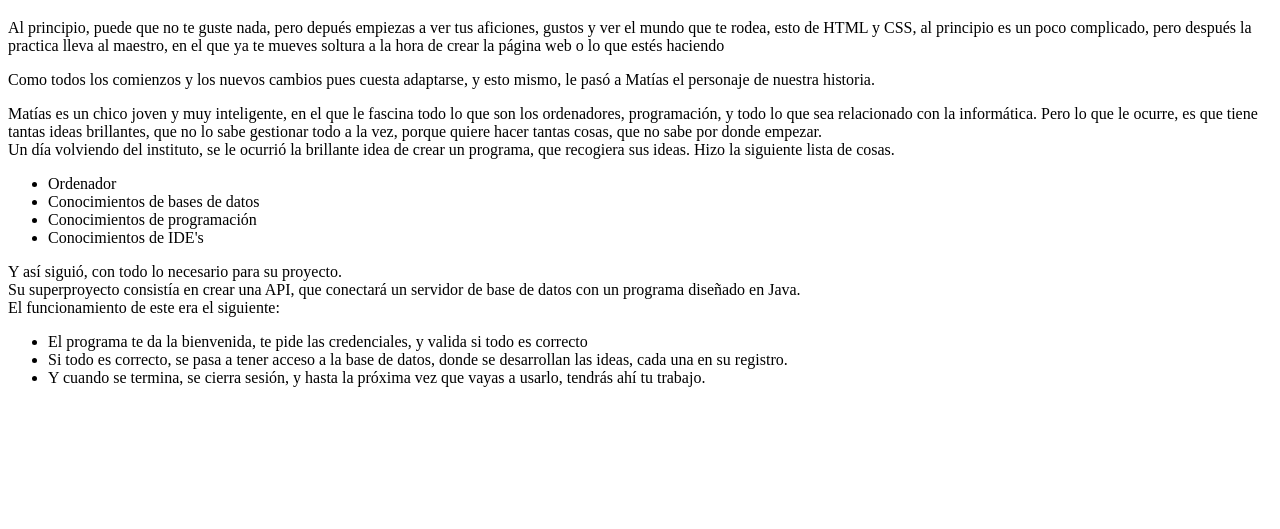
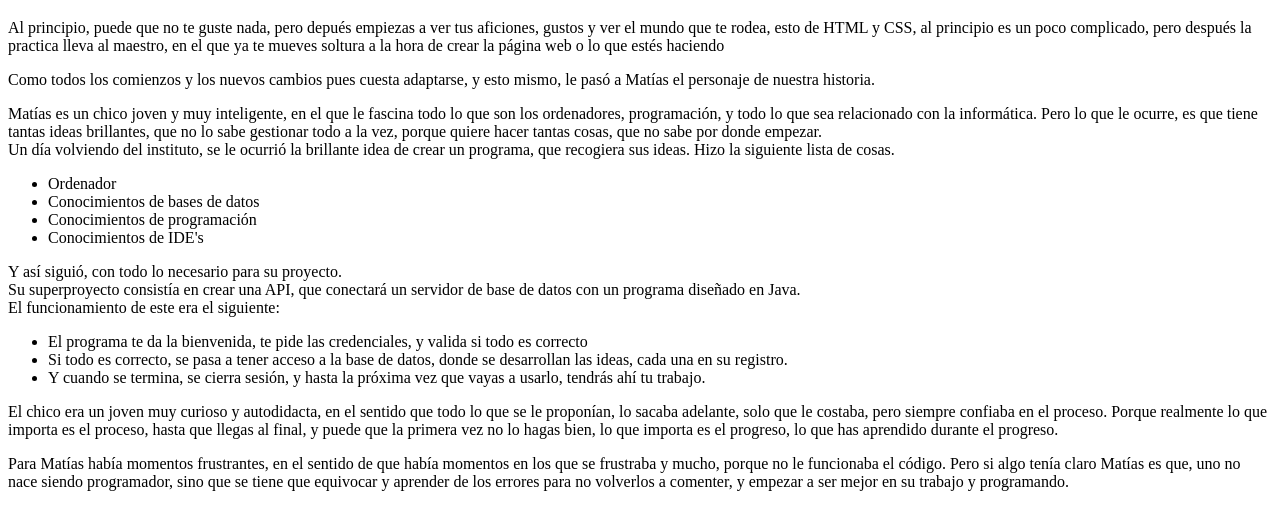
Before and after one commit to agarciatrivino07-web/TRABAJO_GRUPAL, a plain HTML site: page mi-libro/captitulos/capitulo1.html in a window 1280 px wide. Shown: the part 61-590 px from the top of the page. Drawn offline with Linux system fonts and the light colour scheme.

Commit message:
Enhance chapter 1 with Matías's story
Added a narrative about Matías's curiosity and learning process in programming.

```diff
--- a/mi-libro/captitulos/capitulo1.html
+++ b/mi-libro/captitulos/capitulo1.html
@@ -28,9 +28,12 @@
                 <li>Si todo es correcto, se pasa a tener acceso a la base de datos, donde se desarrollan las ideas, cada una en su registro.</li>
                 <li>Y cuando se termina, se cierra sesión, y hasta la próxima vez que vayas a usarlo, tendrás ahí tu trabajo.</li>
             </ul>
-
-
-
+            El chico era un joven muy curioso y autodidacta, en el sentido que todo lo que se le proponían, lo sacaba adelante, solo que le costaba, pero siempre confiaba en el proceso.
+            Porque realmente lo que importa es el proceso, hasta que llegas al final, y puede que la primera vez no lo hagas bien, lo que importa es el progreso, lo que has aprendido durante el progreso.
+        </p>
+        <p>
+            Para Matías había momentos frustrantes, en el sentido de que había momentos en los que se frustraba y mucho, porque no le funcionaba el código.
+            Pero si algo tenía claro Matías es que, uno no nace siendo programador, sino que se tiene que equivocar y aprender de los errores para no volverlos a comenter, y empezar a ser mejor en su trabajo y programando.
         </p>
 
     </body>
```
